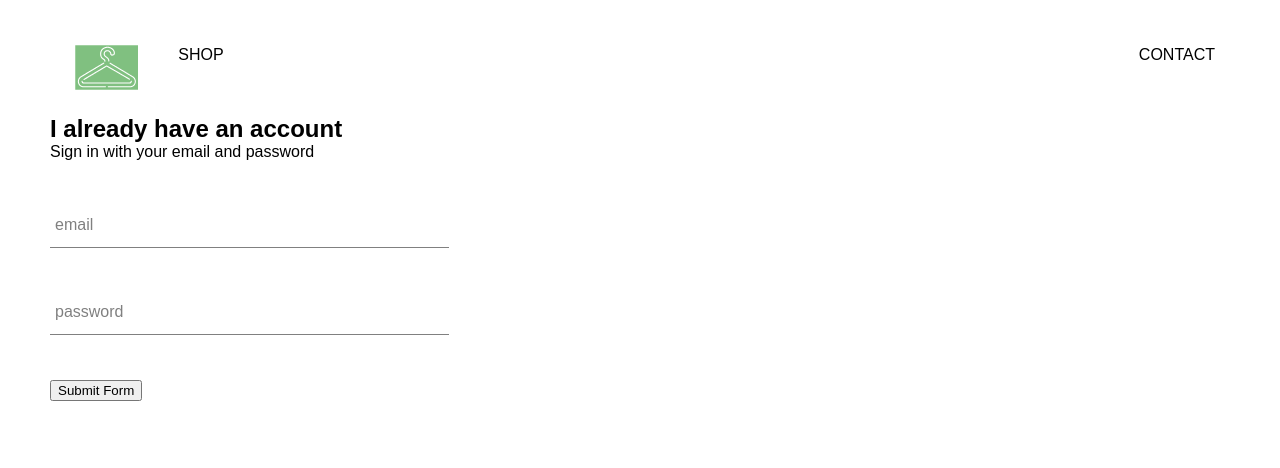
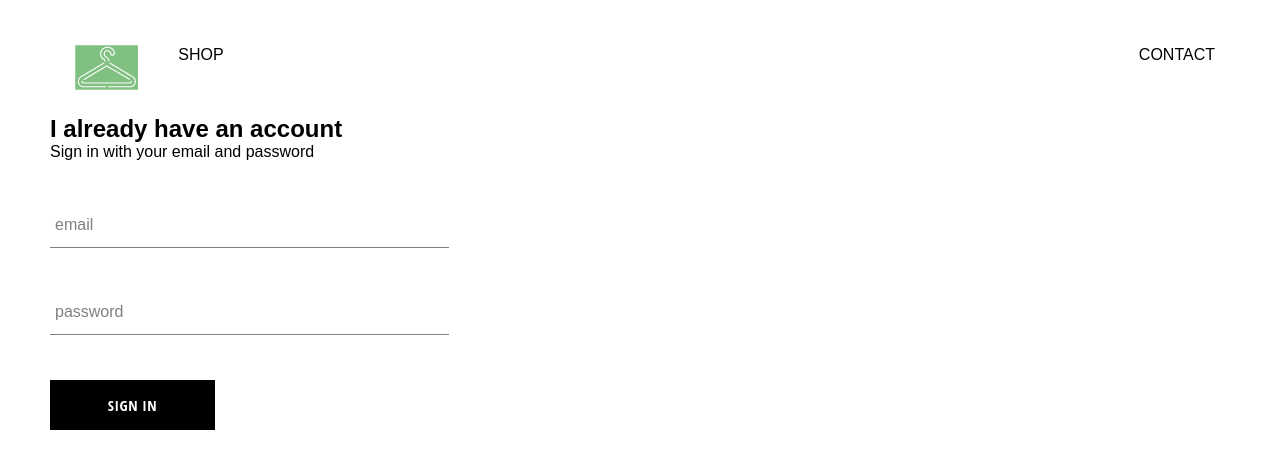
Before and after one commit to ColinJR95/enterprise-shop, a React (Create React App) app: page /signin in a window 1280 px wide. Shown: the top 468 px of the page. Built offline with nearby package versions, Linux system fonts and the light colour scheme; a web font is replaced by a local one.

Commit message:
added GlobalButton component

```diff
--- /dev/null
+++ b/src/components/global-button/GlobalButton.jsx
@@ -0,0 +1,11 @@
+import React from 'react';
+import './GlobalButton.scss';
+
+const GlobalButton = ({children, ...otherprops}) => (
+
+			<button className='global_button' {...otherprops} >
+				{children}
+			</button>
+	);
+
+export default GlobalButton;
--- /dev/null
+++ b/src/components/global-button/GlobalButton.scss
@@ -0,0 +1,22 @@
+.global_button {
+  min-width: 165px;
+  width: auto;
+  height: 50px;
+  letter-spacing: 0.5px;
+  line-height: 50px;
+  padding: 0 35px 0 35px;
+  font-size: 15px;
+  background-color: black;
+  color: white;
+  text-transform: uppercase;
+  font-family: 'Open Sans Condensed';
+  font-weight: bolder;
+  border: none;
+  cursor: pointer;
+
+  &:hover {
+    background-color: white;
+    color: black;
+    border: 1px solid black;
+  }
+}
--- a/src/components/signIn/SignIn.jsx
+++ b/src/components/signIn/SignIn.jsx
@@ -1,6 +1,7 @@
 import React from 'react';
 import './SignIn.scss';
 import FormInput from '../form-input/FormInput';
+import GlobalButton from '../global-button/GlobalButton';
 
 class SignIn extends React.Component {
 	constructor(props) {
@@ -50,7 +51,7 @@
 				label="password"
 				required
 				/>
-				<input type='submit' value='Submit Form' />
+				<GlobalButton type='submit'> Sign in </GlobalButton>
 			</form>
 			</div>
 			)
--- a/src/components/signIn/SignIn.scss
+++ b/src/components/signIn/SignIn.scss
@@ -1,3 +1,9 @@
 .sign_in {
 	width: 30vw;
+	display: flex;
+	flex-direction: column;
+
+	.title {
+		margin: 10px 0;
+	}
 }
```
Also changed, not shown: 1 other file (tests, documents, lock files or other folders).
